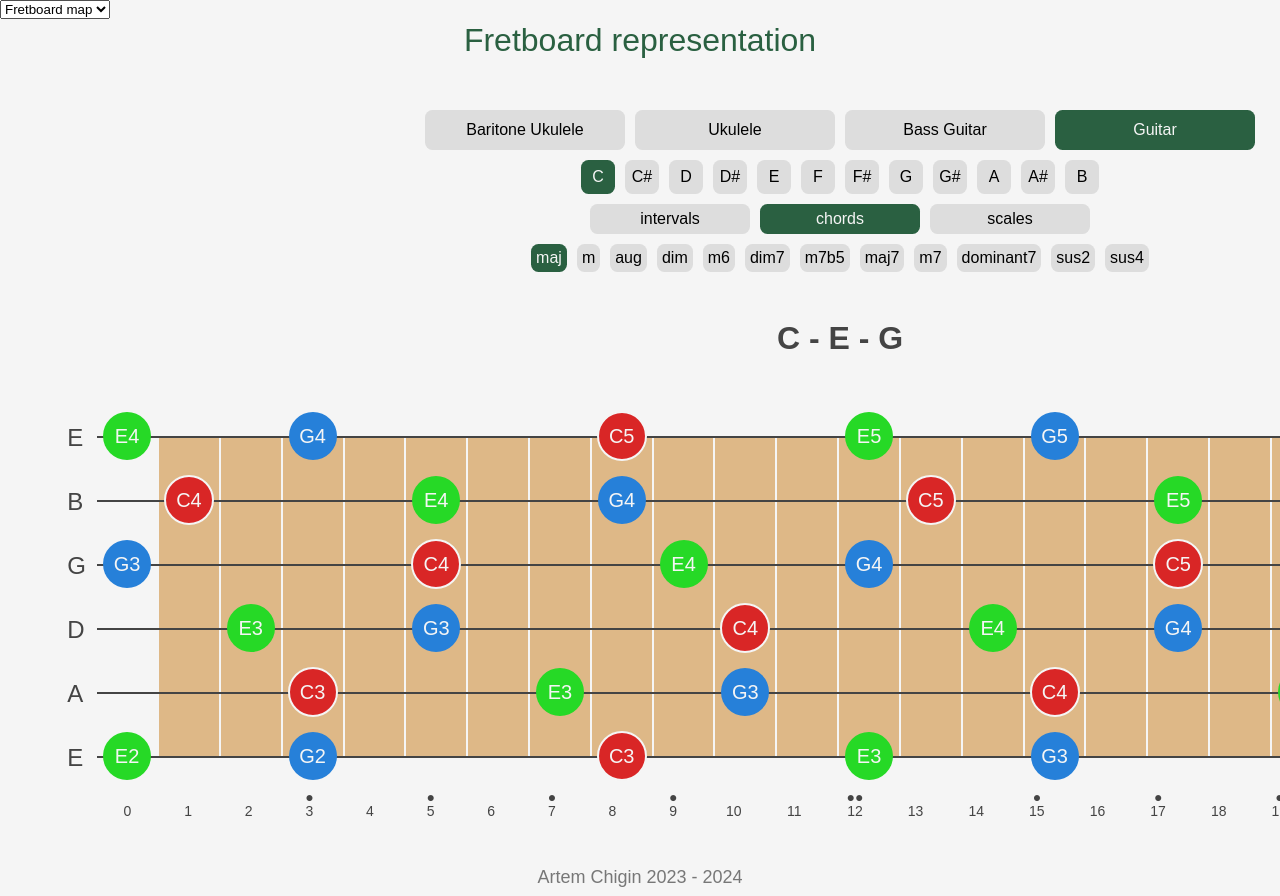
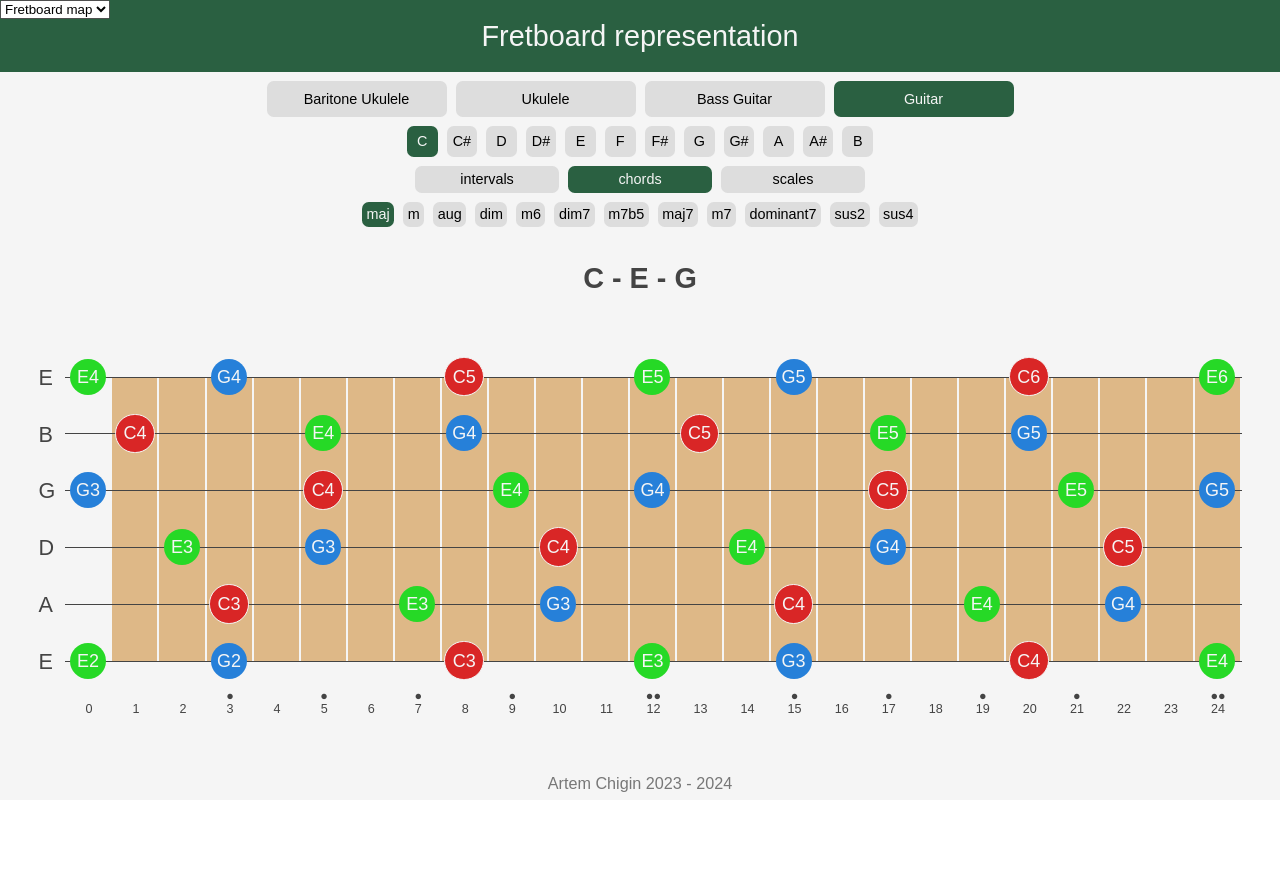
Before and after one commit to artem-chigin/fretboard-map, a React (Create React App) app: page / in a window 1280 px wide. After the commit the page ends 800 px from the top, so only its background shows below. Built offline with nearby package versions, Linux system fonts and the light colour scheme.

Commit message:
Styled for different desktop breakpoints

```diff
--- a/src/index.css
+++ b/src/index.css
@@ -1,3 +1,5 @@
+/* GENERAL STYLING */
+
 * {
   margin: 0;
   padding: 0;
@@ -22,14 +24,7 @@ body {
   min-height: 100vh;
   display: flex;
   flex-direction: column;
-  /* justify-content: space-between; */
 }
-
-/* .main,
-.App,
-.fretboard-app {
-  height: 100%;
-} */
 
 .main {
   display: flex;
@@ -50,8 +45,8 @@ header {
   flex-shrink: 0;
   justify-content: center;
   align-items: center;
-  /* background-color: #2a6041; */
-  background-color: whitesmoke;
+  background-color: #2a6041;
+  /* background-color: whitesmoke; */
   padding: 1rem;
 }
 
@@ -59,7 +54,7 @@ header h1 {
   font-size: 3.2rem;
   font-weight: 500;
   color: whitesmoke;
-  color: #2a6041;
+  /* color: #2a6041; */
 }
 
 footer {
@@ -99,9 +94,11 @@ footer {
   /* border-bottom: whitesmoke solid 1px; */
 }
 
-.mobile-and-decktop-ui {
+/* .mobile-and-decktop-ui {
   padding: 2rem 0;
-}
+} */
+
+/* FRETBOARD Styling */
 
 .fretboard-app {
   height: 100%;
@@ -122,7 +119,8 @@ footer {
 
 .instrument-container {
   /* max-width: 94%; */
-  margin: 0 4%;
+  margin: 0 3%;
+  overflow-x: scroll;
 }
 
 .fretboard {
@@ -162,18 +160,22 @@ footer {
   font-size: 1.1vw;
 }
 
+.fretNumContainer,
+.noteContainer {
+  width: 6.6rem;
+}
+
 .fretNumContainer {
-  width: 6.6rem;
-
   font-size: 1.4rem;
   display: inline-block;
   text-align: center;
   flex-grow: 1;
+  flex-shrink: 0;
 }
 
 .fretNumbers {
   display: flex;
-  justify-content: flex-end;
+  /* justify-content: flex-end; */
   margin-top: 3.2rem;
   align-items: end;
   padding-left: 3rem;
@@ -205,12 +207,12 @@ footer {
 
 .noteContainer {
   flex-grow: 1;
+  flex-shrink: 0;
   display: flex;
   justify-content: center;
   align-items: center;
   box-sizing: border-box;
-  /* min-width: 3.2vw; */
-  width: 6.6rem;
+
   height: 6.2rem;
   border-right: solid whitesmoke 2px;
 }
@@ -251,14 +253,58 @@ footer {
 }
 
 @media only screen and (orientation: landscape) {
-  @media only screen and (max-width: 1024px) {
+  /* Below 1800px */
+  @media (max-width: 112em) {
+    .noteContainer,
+    .fretNumContainer {
+      width: 5rem;
+    }
+  }
+
+  /* Below 1550px */
+  @media (max-width: 96em) {
     html {
-      /* font-size: 45%; */
+      font-size: 56.25%;
     }
 
+    .note {
+      width: 4rem;
+      height: 4rem;
+    }
+    .root-note {
+      width: 4.4rem;
+      height: 4.4rem;
+    }
+  }
+
+  /* Below 1200px */
+  @media (max-width: 75em) {
+    html {
+      font-size: 50%;
+    }
+    .noteContainer,
+    .fretNumContainer {
+      width: 4.5rem;
+    }
+
+    .note {
+      width: 3.8rem;
+      height: 3.8rem;
+    }
+    .root-note {
+      width: 4.1rem;
+      height: 4.1rem;
+    }
+  }
+
+  /* Below 1024px */
+  @media only screen and (max-width: 64em) {
     /* .App {
       height: 100vh;
     } */
+    header {
+      display: none;
+    }
 
     .fretboard-app {
       /* height: 100%; */
```
